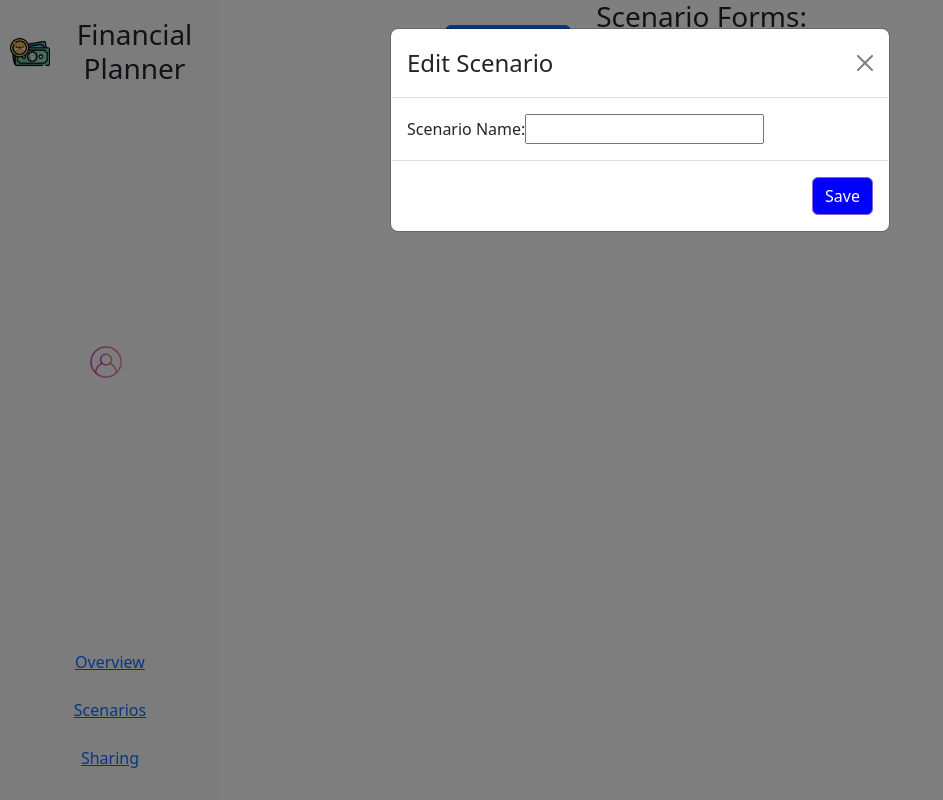
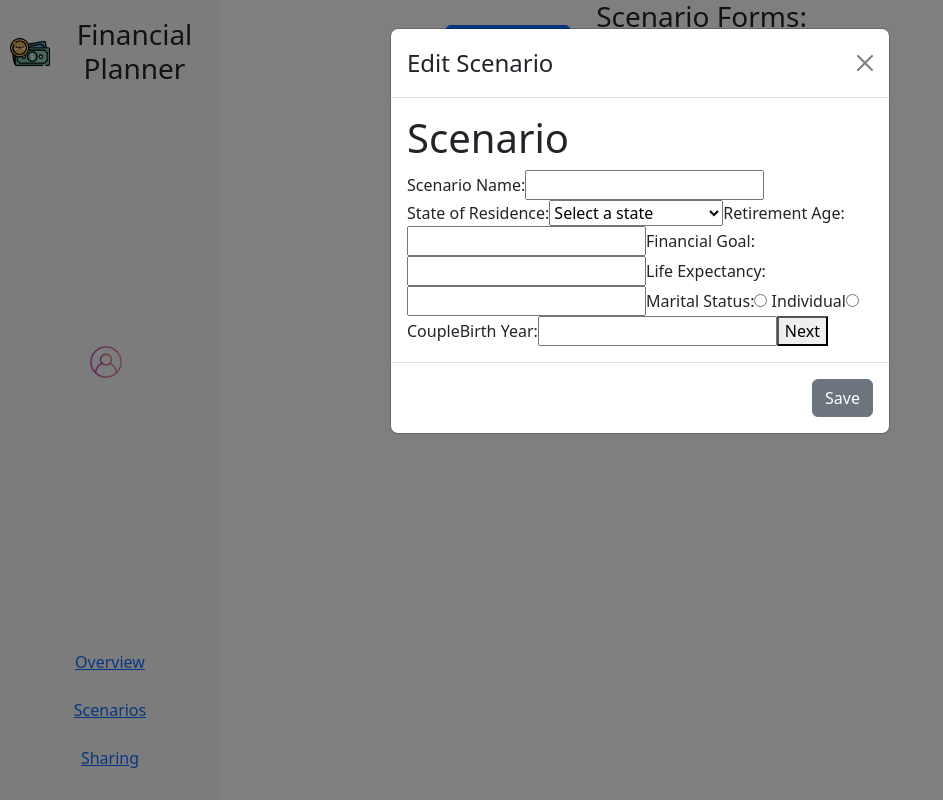
Before and after one commit to Darim7/FinancialMusketeers, a React (Create React App) app in the folder frontend/: page /scenarios in a window 1280 px wide. Both pictures are taken after a click on the button "+ Create New". Shown: the whole page, without its empty margins (0-943 px from the left). Built offline with nearby package versions, Linux system fonts and the light colour scheme.

Commit message:
Make Scenario Page Pop Up

```diff
--- a/frontend/src/components/CreateScenario.tsx
+++ b/frontend/src/components/CreateScenario.tsx
@@ -22,7 +22,6 @@ function CreateScenario({formInfo, saveForms}) {
 
   {/* Update user input change */}
   const [values, setValues] = useState({
-    name: '',
     scenarioName : '',
     states: '',
     retirementAge : '',
@@ -37,7 +36,6 @@ function CreateScenario({formInfo, saveForms}) {
   useEffect(() => {
     console.log('formData:', formInfo);
     setValues({
-      name: formInfo.name || '',
       scenarioName: formInfo.scenarioName || '',
       states: formInfo.details || '',
       retirementAge: formInfo.retirementAge || '',
@@ -49,8 +47,6 @@ function CreateScenario({formInfo, saveForms}) {
       events: formInfo.events || []
     });
 }, [formInfo]);
-
-
 
 
 
@@ -130,18 +126,24 @@ function CreateScenario({formInfo, saveForms}) {
 
   console.log("test Here", values);
 
-  {/* Handle user input change */}
-  {/* Store in array because of multiple input */}
-  const handleChanges = (e:React.ChangeEvent<any>) =>{
-    setValues({...values, [e.target.name]:[e.target.value]})
 
-    saveForms((prevForms) =>
-      prevForms.map((form) =>
-          form.id === formInfo.id ? { ...form, [e.target.name]: e.target.value } : form
-      )
-    );
+   const handleChanges = (e: React.ChangeEvent<HTMLInputElement>) => {
+          const { name, value } = e.target;
 
-  };
+          setValues((prevValues) => ({
+            ...prevValues,
+            [name]: value,
+          }));
+
+          //When user edits, it updates
+          saveForms((prevForms) =>
+            prevForms.map((form) =>
+            // Finds the form by ID and set the name == Scenario Name so user can see
+            form.id === formInfo.id ? { ...form, [name]: value, name: name === 'scenarioName' ? value : form.name } : form
+
+            )
+          );
+        };
 
 
 
@@ -232,15 +234,7 @@ function CreateScenario({formInfo, saveForms}) {
 
       <form>
 
-      {/* <Button variant="primary" onClick={handleShow}>
-      Launch demo modal
-      </Button> */}
       {formStep === 1 && (
-
-      //  <Modal  show={show} onHide={handleClose}>
-
-
-
 
       <div className="label-container">
 
--- a/frontend/src/components/testCreate.css
+++ /dev/null
@@ -1,16 +0,0 @@
-/* Example: Customizing the modal footer button */
-.modal-footer .btn-secondary {
-    background-color: #0000ff; /* Change the background color */
-    border-color: #8a66c9; /* Change the border color */
-  }
-
-  /* Example: Customizing the modal title */
-  .modal-title {
-    color: #0000ff; /* Change the text color */
-  }
-
-  /* Align buttons to the right */
-  .modal-footer {
-    display: flex;
-    justify-content: flex-end;
-  }
--- a/frontend/src/components/testCreate.tsx
+++ /dev/null
@@ -1,118 +0,0 @@
-import React from 'react';
-import { useState, useEffect } from 'react';
-import Modal from 'react-bootstrap/Modal';
-import Button from 'react-bootstrap/Button';
-import './testCreate.css';
-
-
-
-function CreateScenario({ formData, setSaveForms }) {
-    const [localData, setLocalData] = useState(formData);
-
-     const [values, setValues] = useState({
-        scenarioName : '',
-
-
-      })
-
-
-    useEffect(() => {
-        console.log('formData:', formData);
-        setValues({
-        scenarioName: formData.scenarioName || '',
-
-
-
-        });
-    }, [formData]);
-
-    const handleChange = (e: React.ChangeEvent<HTMLInputElement>) => {
-        const { name, value } = e.target;
-
-        const newScenario = {
-            id: Date.now(),  // Unique ID based on timestamp
-            name: values.scenarioName || '',  // Set name from input
-
-        };
-
-
-        // Update 'values' state based on user input
-        setValues((prevValues) => ({
-          ...prevValues,
-          [name]: value,
-        }));
-
-        // Update 'formData' state to keep it in sync
-        setSaveForms((prevForms) =>
-          prevForms.map((form) =>
-            form.id === formData.id ? { ...form, [name]: value } : form
-          )
-        );
-      };
-
-
-
-
-
-
-    // useEffect(() => {
-    //     setLocalData(formData);
-    // }, [formData]);
-
-    // const handleChange = (e) => {
-    //     const { name, value } = e.target;
-    //     setLocalData((prev) => ({ ...prev, [name]: value }));
-
-    //     // Update the correct form in the savedForms list
-    //     setSaveForms((prevForms) =>
-    //         prevForms.map((form) =>
-    //             form.id === formData.id ? { ...form, [name]: value } : form
-    //         )
-    //     );
-    // };
-
-    return (
-        <form>
-
-
-        <label htmlFor="scenario-name"> Scenario Name:</label>
-        <input // Type of data
-              type= "text"  // Input text format
-              name ="scenarioName"  // Name of the input
-              value={values.scenarioName}
-              onChange={(e)=> handleChange(e)}
-
-            />
-
-
-
-
-
-            {/* <input // Type of data
-            type= "text"  // Input text format
-            name ="scenarioName"  // Name of the input
-            placeholder='Scenario Name' */}
-            {/* /> */}
-
-            {/* <input
-                type="text"
-                name="name"
-                value={localData.name}
-                onChange={handleChange}
-                placeholder="Scenario Name"
-            /> */}
-
-
-
-
-            {/* <textarea
-                name="details"
-                value={localData.details}
-                onChange={handleChange}
-                placeholder="Details"
-            ></textarea> */}
-        </form>
-    );
-}
-
-export default CreateScenario;
--- a/frontend/src/pages/Scenarios.tsx
+++ b/frontend/src/pages/Scenarios.tsx
@@ -2,15 +2,14 @@
 import React from 'react';
 import './Overview.css';
 import './Scenario.css';
-// import CreateScenario from '../components/CreateScenario';
+import CreateScenario from '../components/CreateScenario';
 import NavBar from '../components/NavBar';
 import { useNavigate} from 'react-router-dom';
 import Button from 'react-bootstrap/Button';
 import Modal from 'react-bootstrap/Modal';
 import { useState } from 'react';
-import CreateScenario from '../components/testCreate'
 import 'bootstrap/dist/css/bootstrap.min.css';
-import { Prev } from 'react-bootstrap/esm/PageItem';
+
 
 
 
@@ -22,7 +21,7 @@ function Scenario() {
     const [saveForms, setSaveForms] = useState<{ id: number; name: string; details: string; }[]>([])
 
     //Current Scenario Form
-    const [scenarioForm, setScenarioForm] = useState<{ id: number; name: string; details: string; } | null>(null);
+    const [scenarioForm, setScenarioForm] = useState<{ id: number; name: string;} | null>(null);
 
 
     const handleClose = () => setShow(false);
@@ -31,10 +30,13 @@ function Scenario() {
     const handleCreateNew = () => {
         const newScenario = {id: Date.now(), name: ''};
 
-        setSaveForms((prev) => [...prev, newScenario]); // Store previous forms
-        setScenarioForm(newScenario); // Set the new form as active
+        setSaveForms((prev) => [...prev, newScenario]); // Store the form user just created
+
+        setScenarioForm(newScenario);  // New form
         handleShow();
     };
+
+
 
     const handleViewForm = (form) => {
         setScenarioForm(form);
@@ -42,6 +44,7 @@ function Scenario() {
     };
 
     console.log(scenarioForm);
+
     return (
 
         <div className='scenario'>
@@ -70,12 +73,13 @@ function Scenario() {
             )}
 
 
+
             <Modal show={show} onHide={handleClose}>
 
                 <Modal.Header closeButton>
                     <Modal.Title>
-                        {/* If there exist a scenario: Edit, Else: Create */}
-                        {scenarioForm ? "Edit Scenario" : "Create Scenario"}
+                        Edit Scenario
+                        {/* {scenarioForm ? "Edit Scenario" : "Create Scenario"} */}
 
                         </Modal.Title>
 
@@ -84,11 +88,11 @@ function Scenario() {
 
                 <Modal.Body>
 
-                    {scenarioForm && (
+            {scenarioForm && (
 
                         <CreateScenario
-                           formData={scenarioForm}
-                           setSaveForms={setSaveForms}/>
+                           formInfo={scenarioForm}
+                           saveForms={setSaveForms}/>
                     )}
 
                 </Modal.Body>
```
